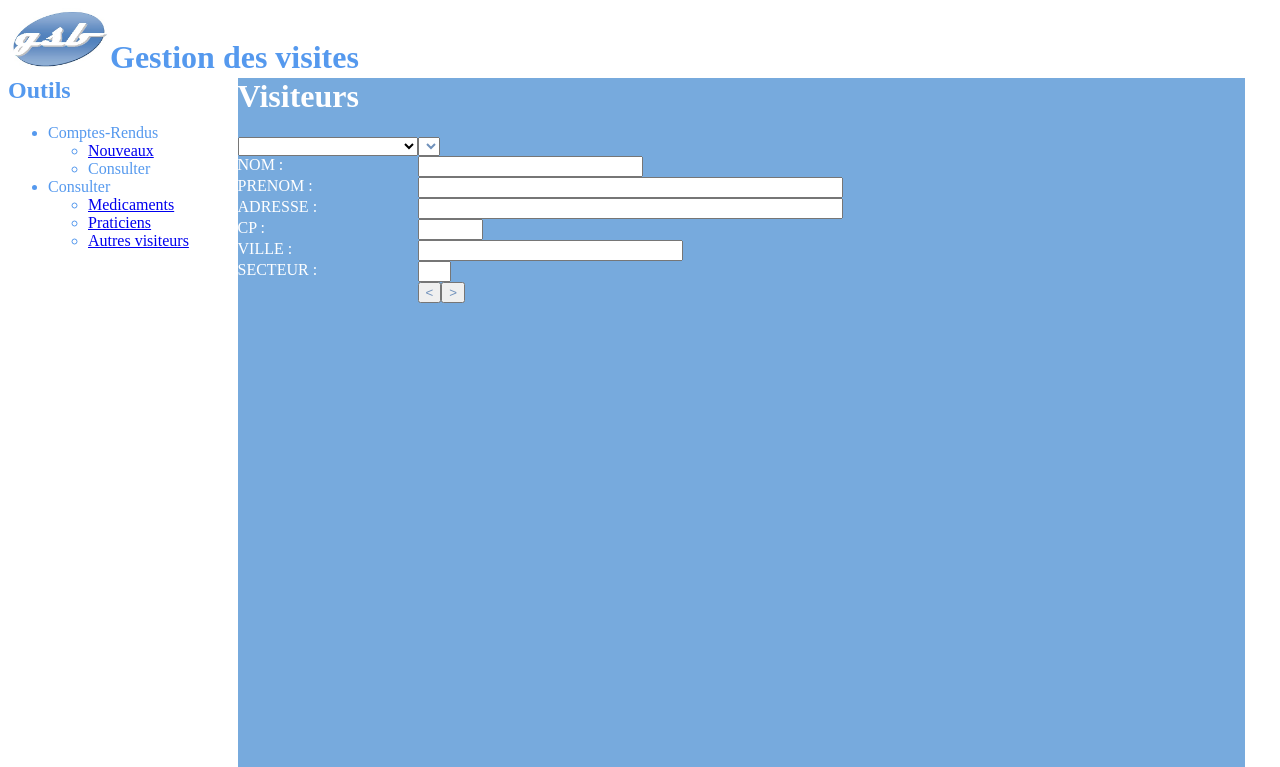
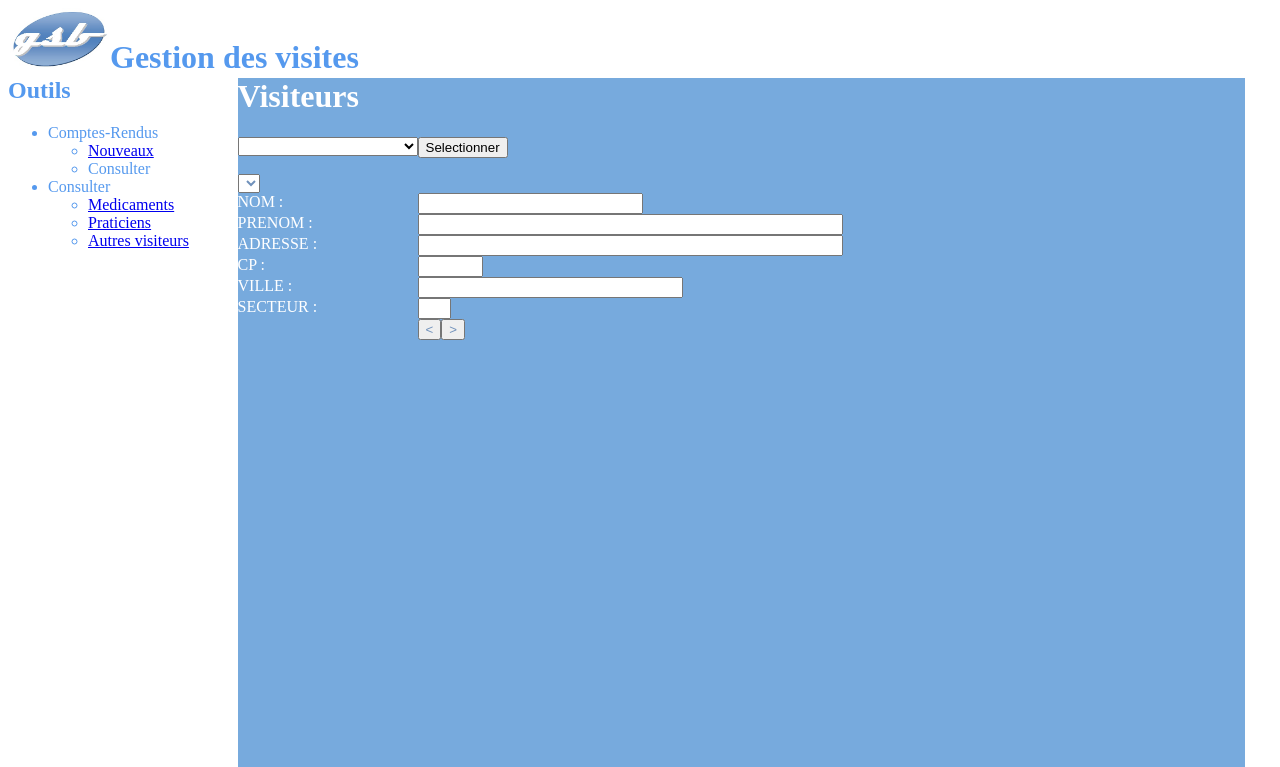
Before and after one commit to pfrederic/GSB, a PHP site: page /formVISITEUR.php in a window 1280 px wide. Shown: the top 767 px of the page. Run offline with PHP 8.4, Linux system fonts and the light colour scheme; data that the repository does not hold is empty.

Commit message:
modification du fichier formVISITEUR.php (+ test fonctionnement github)

```diff
--- a/formVISITEUR.php
+++ b/formVISITEUR.php
@@ -28,7 +28,7 @@ include "parametres.php";
 </div>
 <div name="droite" style="float:left;width:80%;">
 	<div name="bas" style="margin : 10 2 2 2;clear:left;background-color:77AADD;color:white;height:88%;">
-	<form name="formVISITEUR" method="post" action="recupVISITEUR.php">
+	<form name="formVISITEUR" method="post" action="">
 		<h1> Visiteurs </h1>
 		<?
 		// récupération des département
@@ -48,7 +48,9 @@ include "parametres.php";
 		}
 		?>
 		</select>
-
+		<input type="submit" name="Selectionner" value="Selectionner"/>
+		</form>
+		<form action="" method="POST">
 		<select name="lstVisiteur" class="zone"><option value=""></option></select>
 		<label class="titre">NOM :</label><input type="text" size="25" name="VIS_NOM" class="zone" />
 		<label class="titre">PRENOM :</label><input type="text" size="50" name="Vis_PRENOM" class="zone" />
```
